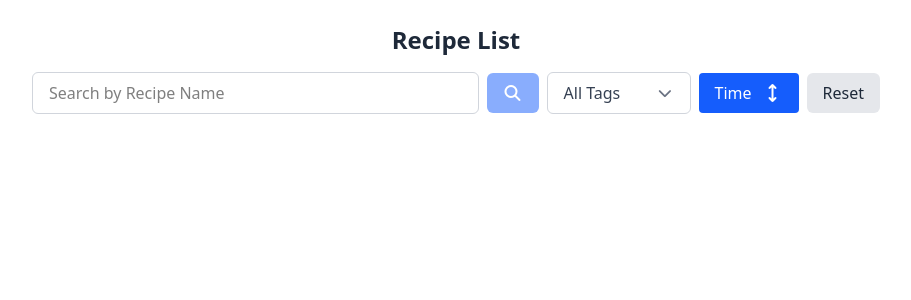
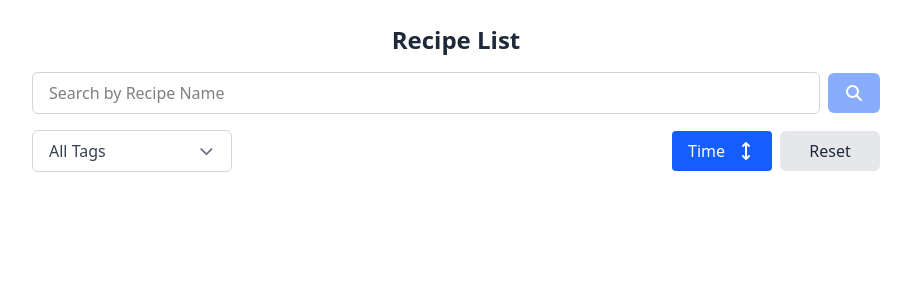
Before and after one commit to amankr8/recipes, an Angular app in the folder frontend/: page / in a window 1280 px wide. Shown: the top 300 px of the page, without its empty margins (184-1095 px from the left). Built offline with nearby package versions, Linux system fonts and the light colour scheme.

Commit message:
git update

```diff
--- a/frontend/src/app/pages/home/home.component.html
+++ b/frontend/src/app/pages/home/home.component.html
@@ -3,8 +3,9 @@
     Recipe List
   </h1>
 
+  <div class="flex flex-col gap-2 mb-4">
     <!-- Search Bar -->
-  <div class="flex items-center gap-2 mb-4">
+    <div class="flex items-center gap-2 mb-2">
       <input
         type="text"
         [(ngModel)]="searchQuery"
@@ -15,14 +16,19 @@
         (click)="searchRecipes()"
         class="px-4 py-2 bg-blue-600 text-white rounded-md hover:bg-blue-700 transition"
         [ngClass]="{
-        'opacity-50 cursor-not-allowed': !searchQuery || searchQuery.length < 3
+          'opacity-50 cursor-not-allowed':
+            !searchQuery || searchQuery.length < 3
         }"
       >
         <i class="fa-solid fa-magnifying-glass"></i>
       </button>
+    </div>
+
+    <!-- Filters -->
+    <div class="flex items-center justify-between">
       <div class="relative" #dropdownRef>
         <button
-        class="flex items-center justify-between w-36 gap-2 px-4 py-2 border border-gray-300 rounded-md bg-white text-gray-700 hover:bg-gray-50 transition"
+          class="flex items-center justify-between w-50 gap-2 px-4 py-2 border border-gray-300 rounded-md bg-white text-gray-700 hover:bg-gray-50 transition"
           (click)="showTagDropdown = !showTagDropdown"
         >
           {{ selectedTag || "All Tags" }}
@@ -37,7 +43,7 @@
 
         <div
           *ngIf="showTagDropdown"
-        class="absolute z-10 mt-2 w-full bg-white border border-gray-200 rounded-md shadow-lg max-h-48 overflow-y-auto"
+          class="absolute z-10 mt-2 w-50 bg-white border border-gray-200 rounded-md shadow-lg max-h-48 overflow-y-auto"
         >
           <div
             (click)="selectedTag = ''; filterByTag(); showTagDropdown = false"
@@ -55,6 +61,7 @@
         </div>
       </div>
 
+      <div class="flex gap-2">
         <button
           (click)="sortByCookTime()"
           class="bg-blue-600 w-25 text-white px-4 py-2 rounded hover:bg-blue-700 flex items-center justify-between"
@@ -73,10 +80,12 @@
 
         <button
           (click)="resetFilters()"
-      class="px-4 py-2 bg-gray-200 text-gray-800 rounded-md hover:bg-gray-300 transition"
+          class="px-4 py-2 bg-gray-200 text-gray-800 rounded-md hover:bg-gray-300 transition w-25"
         >
           Reset
         </button>
+      </div>
+    </div>
   </div>
 
   <!-- Loading and Error -->
```
Lines whose indentation alone changed are shown as unchanged.
